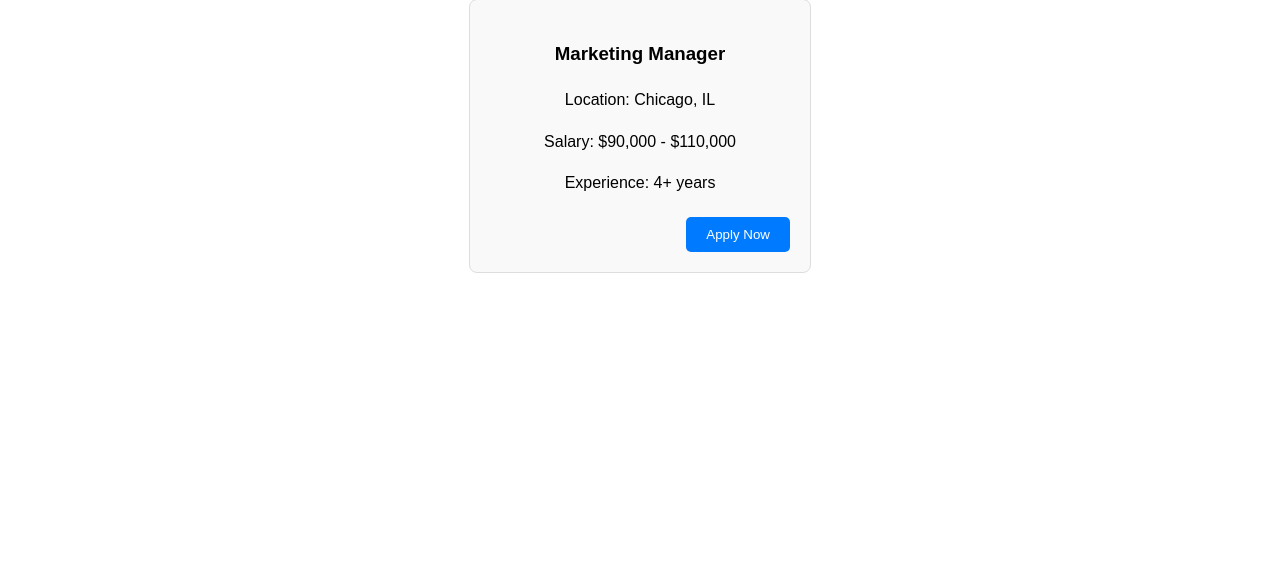
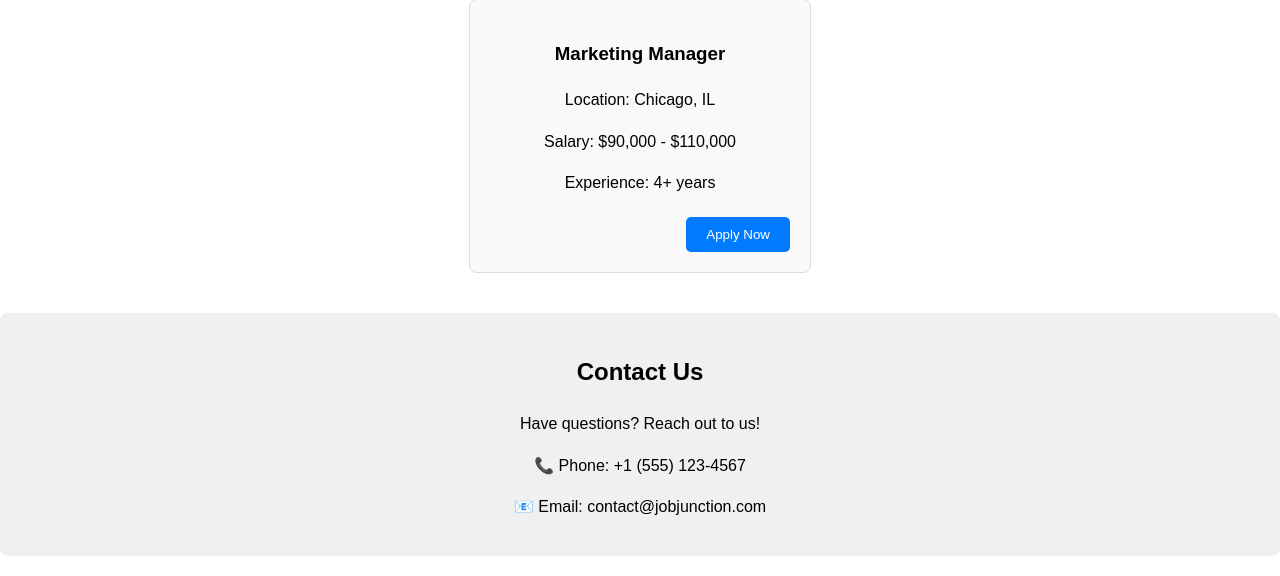
Before and after one commit to GirishE19/job-junction-website, a Python web app: template templates/home.html in a window 1280 px wide. Shown: the part 1097-1673 px from the top of the page. Before the commit the page ends 1370 px from the top, so only its background shows below. Run offline with Jinja, Linux system fonts and the light colour scheme; the template is opened without the code that fills it, so the values that code supplies are empty.

Commit message:
Assistant checkpoint: Added contact section with contact details
Assistant generated file changes:
- templates/home.html: Add contact section

---

User prompt:

add contact us on b ottom with random noumber

Replit-Commit-Author: Assistant
Replit-Commit-Session-Id: 54986d7a-4efe-4f6e-a7e2-f511d7448f48

```diff
--- a/templates/home.html
+++ b/templates/home.html
@@ -94,6 +94,20 @@
         .apply-btn:hover {
             background: #0056b3;
         }
+        .contact-section {
+            margin-top: 40px;
+            padding: 20px;
+            background: #f0f0f0;
+            border-radius: 8px;
+            width: 100%;
+            text-align: center;
+        }
     </style>
+    <div class="contact-section">
+        <h2>Contact Us</h2>
+        <p>Have questions? Reach out to us!</p>
+        <p>📞 Phone: +1 (555) 123-4567</p>
+        <p>📧 Email: contact@jobjunction.com</p>
+    </div>
 </body>
 </html>
```
